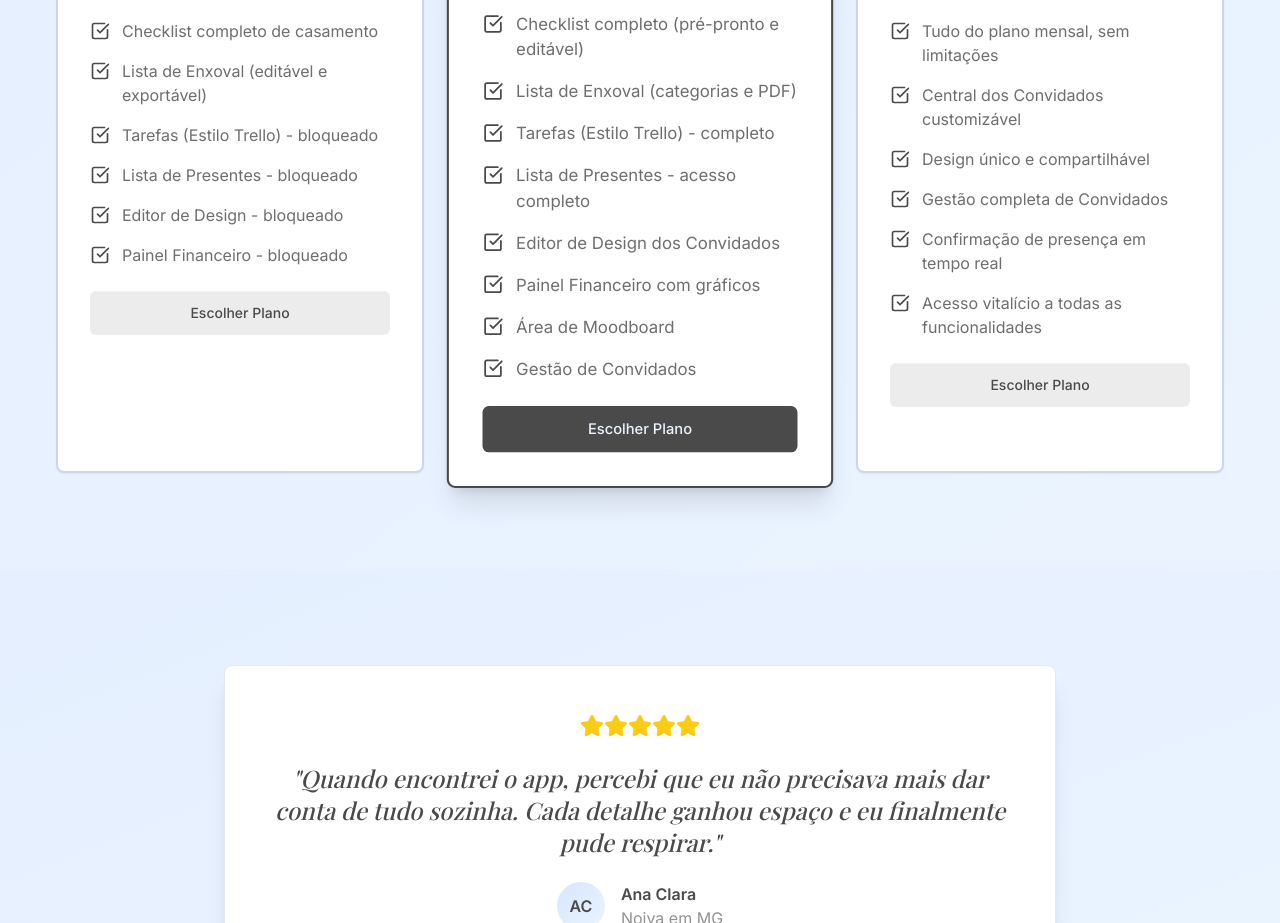
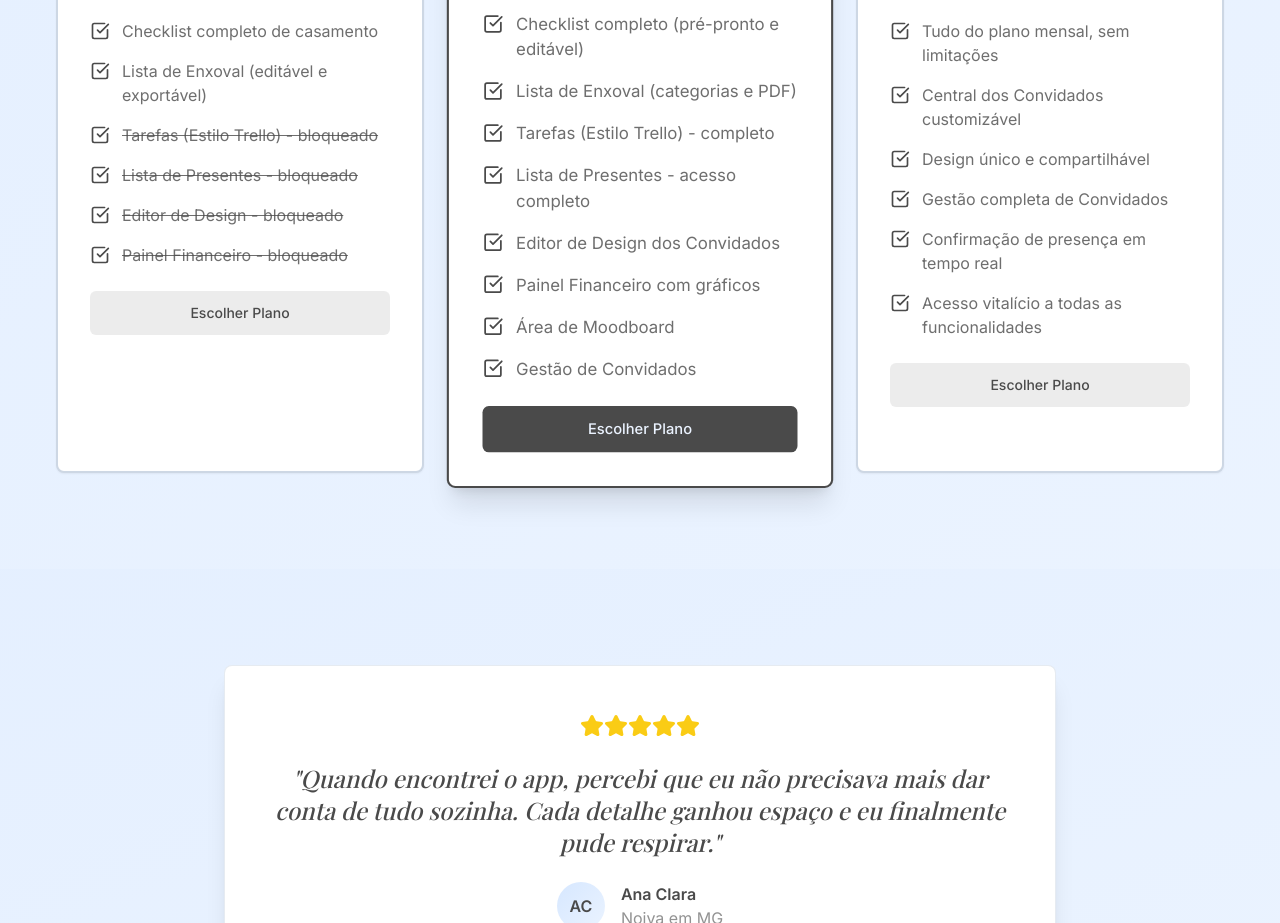
Before and after one commit to alanagastaldi/our-story-central, a React (Vite) app: page / in a window 1280 px wide. Shown: the part 4600-5523 px from the top of the page. Built offline with nearby package versions, Linux system fonts and the light colour scheme.

Commit message:
Add strikethrough to blocked features
Added a strikethrough effect to the text of blocked features in the app's pricing plans section on `src/pages/Index.tsx`. This visually indicates which features are not included in the current plan.

```diff
--- a/src/pages/Index.tsx
+++ b/src/pages/Index.tsx
@@ -384,7 +384,9 @@ const Index = () => {
                     {plan.features.map((feature, featureIndex) => (
                       <li key={featureIndex} className="flex items-start gap-3">
                         <CheckSquare className="h-5 w-5 text-foreground flex-shrink-0 mt-0.5" />
-                        <span className="text-foreground/80">{feature}</span>
+                        <span className={`text-foreground/80 ${feature.includes('bloqueado') ? 'line-through text-foreground/50' : ''}`}>
+                          {feature}
+                        </span>
                       </li>
                     ))}
                   </ul>
```
